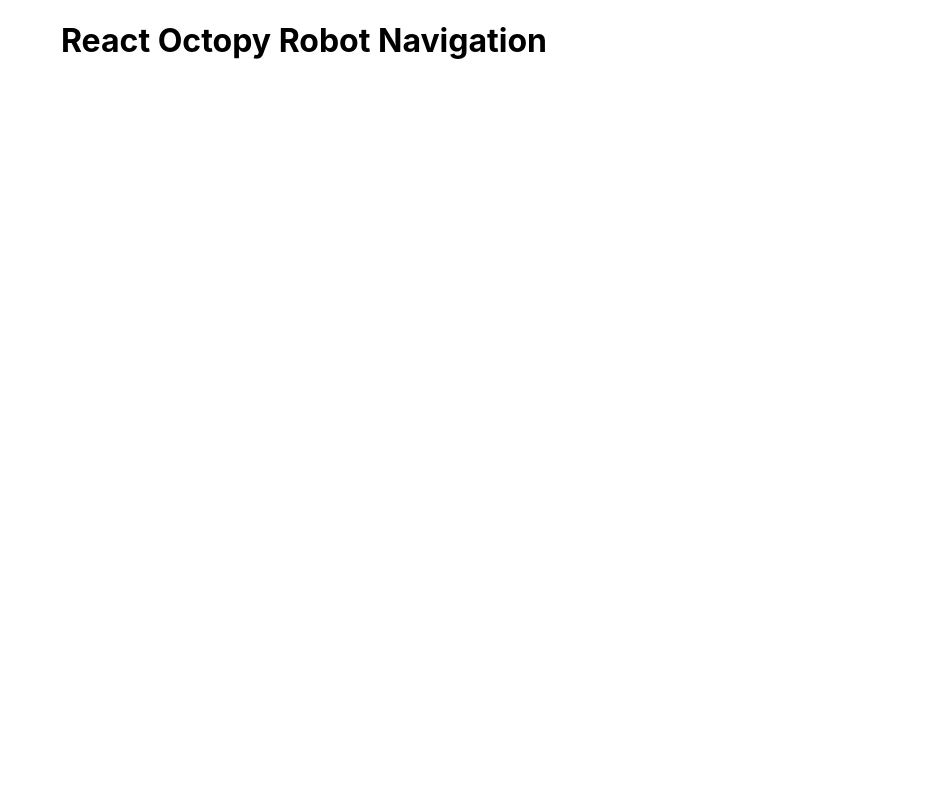
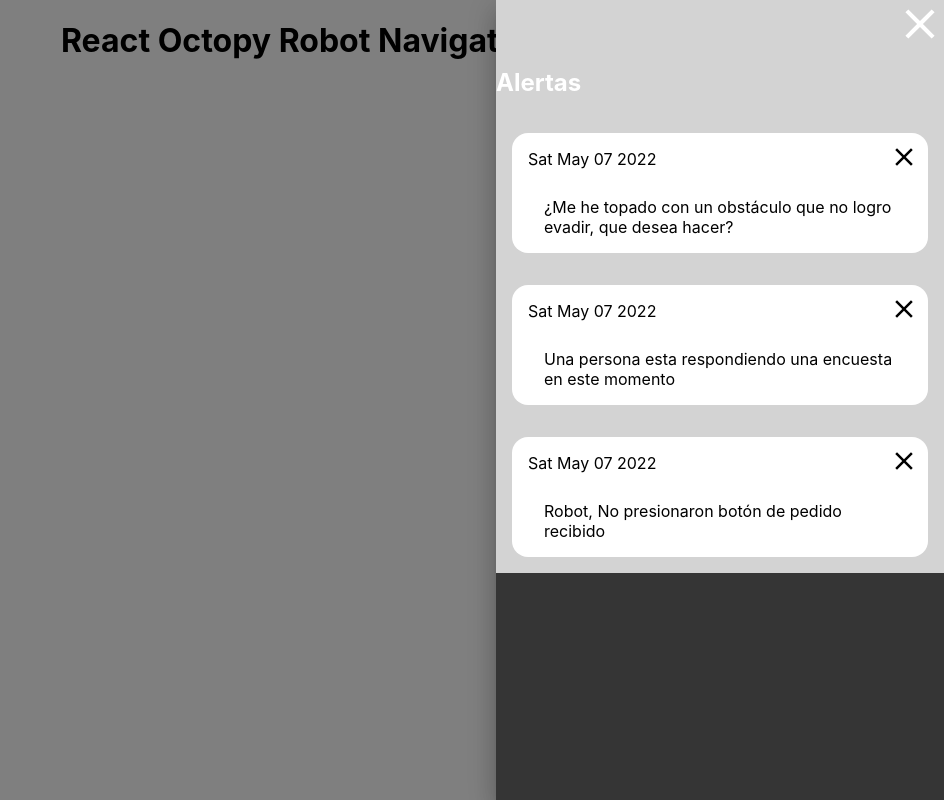
Before and after one commit to porfidev/robot-ui, a React (Create React App) app: page /drawer in a window 1280 px wide. Shown: the whole page, without its empty margins (336-1280 px from the left). Built offline with nearby package versions, Linux system fonts and the light colour scheme; the HTML template or start-up script is replaced by a standard one.

Commit message:
feat: Alert component

```diff
--- a/src/App.js
+++ b/src/App.js
@@ -2,6 +2,7 @@ import { Routes, Route } from 'react-router-dom';
 import { ThemeProvider, createTheme } from '@mui/material/styles';
 import './App.css';
 import Alerted from './views/Alerted.jsx';
+import DrawerMenu from './views/DrawerMenu.jsx';
 import HomeView from './views/Home.jsx';
 import LoginView from './views/Login.jsx';
 import Main from './views/Main.jsx';
@@ -22,6 +23,7 @@ function App() {
           <Route path="/login" element={<LoginView/>}/>
           <Route path="/alerted" element={<Alerted />} />
           <Route path="/main" element={<Main />} />
+          <Route path="/drawer" element={<DrawerMenu />} />
         </Routes>
       </div>
     </ThemeProvider>
--- /dev/null
+++ b/src/views/DrawerMenu.jsx
@@ -0,0 +1,87 @@
+import { Close } from '@mui/icons-material';
+import { Drawer } from '@mui/material';
+import React from 'react';
+import PropTypes from 'prop-types';
+import styled from 'styled-components';
+
+const notifications = [{
+  dateTime: new Date().toDateString(),
+  message: '¿Me he topado con un obstáculo que no logro evadir, que desea hacer?'
+}, {
+  dateTime: new Date().toDateString(),
+  message: 'Una persona esta respondiendo una encuesta en este momento'
+}, {
+  dateTime: new Date().toDateString(),
+  message: 'Robot, No presionaron botón de pedido recibido'
+}];
+
+const CloseDrawerButton = styled.div`
+  display: flex;
+  cursor: pointer;
+  width: 3rem;
+  height: 3rem;
+  align-items: center;
+  justify-content: center;
+  align-self: flex-end;
+
+  &:hover {
+    background-color: #2f2f2f;
+  }
+`;
+
+const NotificationsContainer = styled.div`
+  background-color: lightgray;
+  display: flex;
+  flex-direction: column;
+  width: 28rem;
+`;
+
+const AlertContainer = styled.div`
+  display: flex;
+  flex-direction: column;
+  background-color: #FFF;
+  margin: 1rem;
+  color: #000;
+  border-radius: 1rem;
+`;
+
+const DrawerMenu = props => {
+  return (
+    <div>
+      <Drawer
+        anchor={'right'}
+        open={true}
+        onClose={() => console.log('cerrar Menu')}
+      >
+        <NotificationsContainer>
+          <CloseDrawerButton>
+            <Close sx={{color: '#FFFFFF', fontSize: 50}}/>
+          </CloseDrawerButton>
+          <h2>Alertas</h2>
+          {
+            notifications.map((noti) => {
+              return <AlertContainer>
+                <div style={{ display: 'flex', flexDirection: 'row', justifyContent: 'space-between'}}>
+                  <div style={{ marginLeft: '1rem', marginTop: '1rem'}}>
+                    {noti.dateTime}
+                  </div>
+                  <CloseDrawerButton>
+                    <Close sx={{color: '#000000', fontSize: 30}}/>
+                  </CloseDrawerButton>
+                </div>
+
+                <div style={{
+                  padding: '1rem 2rem'
+                }}>{noti.message}</div>
+              </AlertContainer>;
+            })
+          }
+        </NotificationsContainer>
+      </Drawer>
+    </div>
+  );
+};
+
+DrawerMenu.propTypes = {};
+
+export default DrawerMenu;
--- a/src/views/Home.jsx
+++ b/src/views/Home.jsx
@@ -14,6 +14,9 @@ const HomeView = () => {
         <li>
           <Link to="/main">Main</Link>
         </li>
+        <li>
+          <Link to="/drawer">Drawer Menu</Link>
+        </li>
       </ul>
     </div>
   );
```
